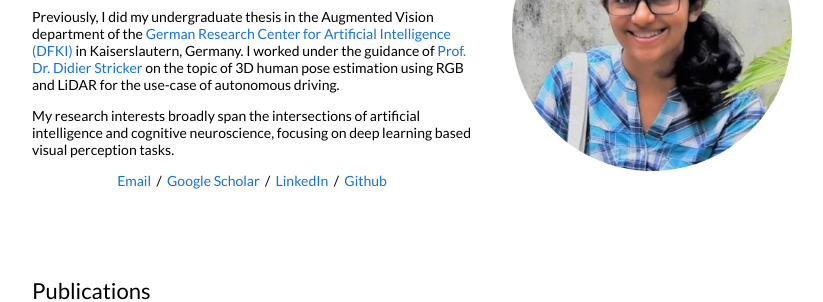
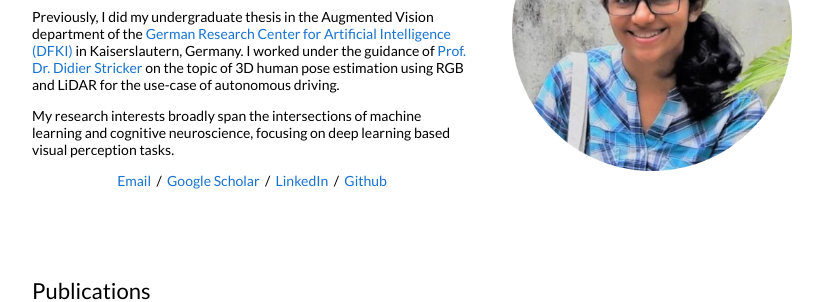
Before and after one commit to shriya999/shriya999.github.io, a Jekyll site: the page built from _posts/2021-2-7-ciss.md, in a window 1280 px wide and 900 px high. Shown: the part 166-468 px from the top of the window, without its empty margins (228-1051 px from the left). Built offline with Jekyll 4.4.1, drawn with Linux system fonts in a browser that asks for light colours.

Commit message:
Update default.html

```diff
--- a/_layouts/default.html
+++ b/_layouts/default.html
@@ -34,7 +34,7 @@
 
               </p>
 		<p>
-		My research interests broadly span the intersections of artificial intelligence and cognitive neuroscience, focusing on deep learning based visual perception tasks.
+		My research interests broadly span the intersections of machine learning and cognitive neuroscience, focusing on deep learning based visual perception tasks.
               </p>
               <p style="text-align:center">
                 <a href="mailto:shriyatp99@gmail.com">Email</a> &nbsp/&nbsp
```
